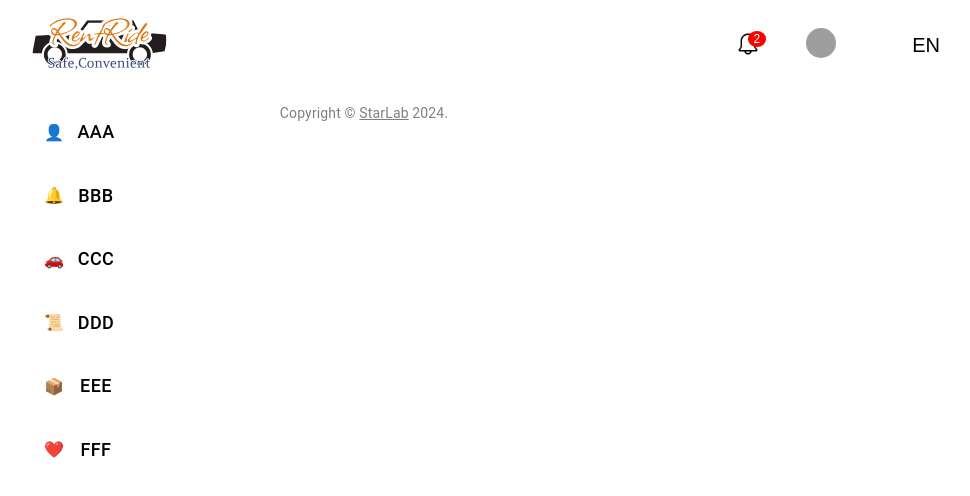
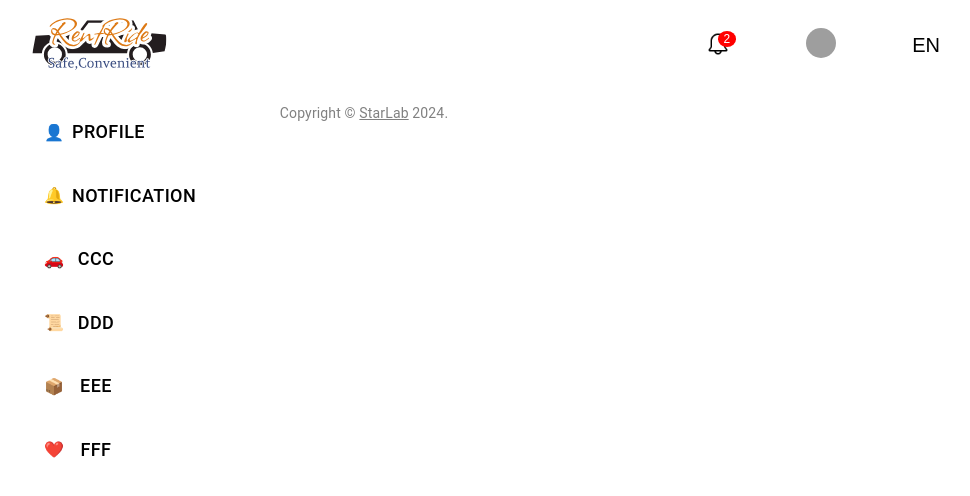
Before and after one commit to CnStarLab/CarRentalSys, a Next.js app in the folder src/frontend/: page /mylist in a window 1280 px wide. Shown: the top 496 px of the page, without its empty margins (276-1246 px from the left). Built offline with nearby package versions, Linux system fonts and the light colour scheme; grey boxes are pictures that could not be loaded.

Commit message:
[Frontend/Update] reset Router

```diff
--- a/src/frontend/app/mylist/page.tsx
+++ b/src/frontend/app/mylist/page.tsx
@@ -5,7 +5,8 @@ import { useSearchParams } from "next/navigation";
 import { Button } from "@mui/material";
 
 // 导入各个页面组件
-import UserPage from "../profile/page";
+import UserPage from "../../components/profile/profile";
+import React from "react";
 
 export default function Mylist() {
   const searchParams = useSearchParams();
@@ -42,8 +43,8 @@ export default function Mylist() {
   };
 
   const items = [
-    { icon: "👤", label: "aaa", component: UserPage },
-    { icon: "🔔", label: "bbb", component: UserPage },
+    { icon: "👤", label: "Profile", component: UserPage },
+    { icon: "🔔", label: "Notification", component: UserPage },
     { icon: "🚗", label: "ccc", component: UserPage },
     { icon: "📜", label: "ddd", component: UserPage },
     { icon: "📦", label: "eee", component: UserPage },
--- a/src/frontend/components/Header.tsx
+++ b/src/frontend/components/Header.tsx
@@ -120,6 +120,7 @@ export default function Header() {
       <Logo />
 
       <div style={iconsStyle}>
+        <div style={iconButtonStyle}>
           {true? (
             <NotificationBell />
           ) : (
@@ -127,6 +128,7 @@ export default function Header() {
               Login
             </button>
           )}
+        </div>
         <div style={iconButtonStyle} onClick={toggleDropdown}>
           <Image
             src={avatar || "/default-avatar.png"}
@@ -143,7 +145,7 @@ export default function Header() {
               onClick={() => handleNavigate(0)}
               style={{ color: "inherit", textDecoration: "none" }}
             >
-              aaa
+              Profile
             </Button>
           </div>
           <div style={dropdownItemStyle}>
@@ -152,7 +154,7 @@ export default function Header() {
               onClick={() => handleNavigate(1)}
               style={{ color: "inherit", textDecoration: "none" }}
             >
-              bbb
+              Notification
             </Button>
           </div>
           <div style={dropdownItemStyle}>
```
Also changed, not shown: src/frontend/components/profile/profile.tsx (renamed from src/frontend/app/profile/page.tsx, +3 -4 lines), src/frontend/components/notification/notification.tsx (added), src/frontend/components/profile/alert.tsx (renamed from src/frontend/app/profile/alert.tsx). Lines whose indentation alone changed are shown as unchanged.
